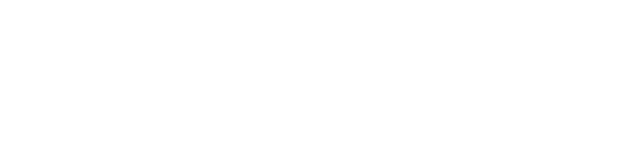
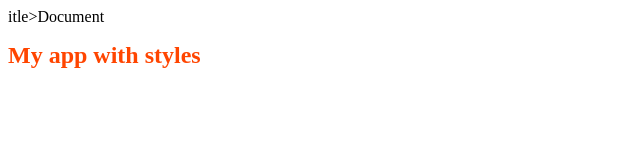
Before and after one commit to MeghanaJ12/Test_Repo2, a plain HTML site: page index.html in a window 1280 px wide. Shown: the whole page, without its empty margins (0-640 px from the left). Drawn offline with Linux system fonts and the light colour scheme.

Commit message:
add a css file and change header styles

```diff
--- /dev/null
+++ b/headers.css
@@ -0,0 +1,4 @@
+h1{
+  font-size: 24px;
+  color:orangered;
+}
--- a/index.html
+++ b/index.html
@@ -4,9 +4,11 @@
   <meta charset="UTF-8">
   <meta name="viewport" content="width=device-width, initial-scale=1.0">
   <meta http-equiv="X-UA-Compatible" content="ie=edge">
-  <title>Document</title>
+  <link rel="stylesheet" href="headers.css">
+  itle>Document</title>
 </head>
 <body>
+  <h1>My app with styles</h1>
 
 </body>
 </html>
```
